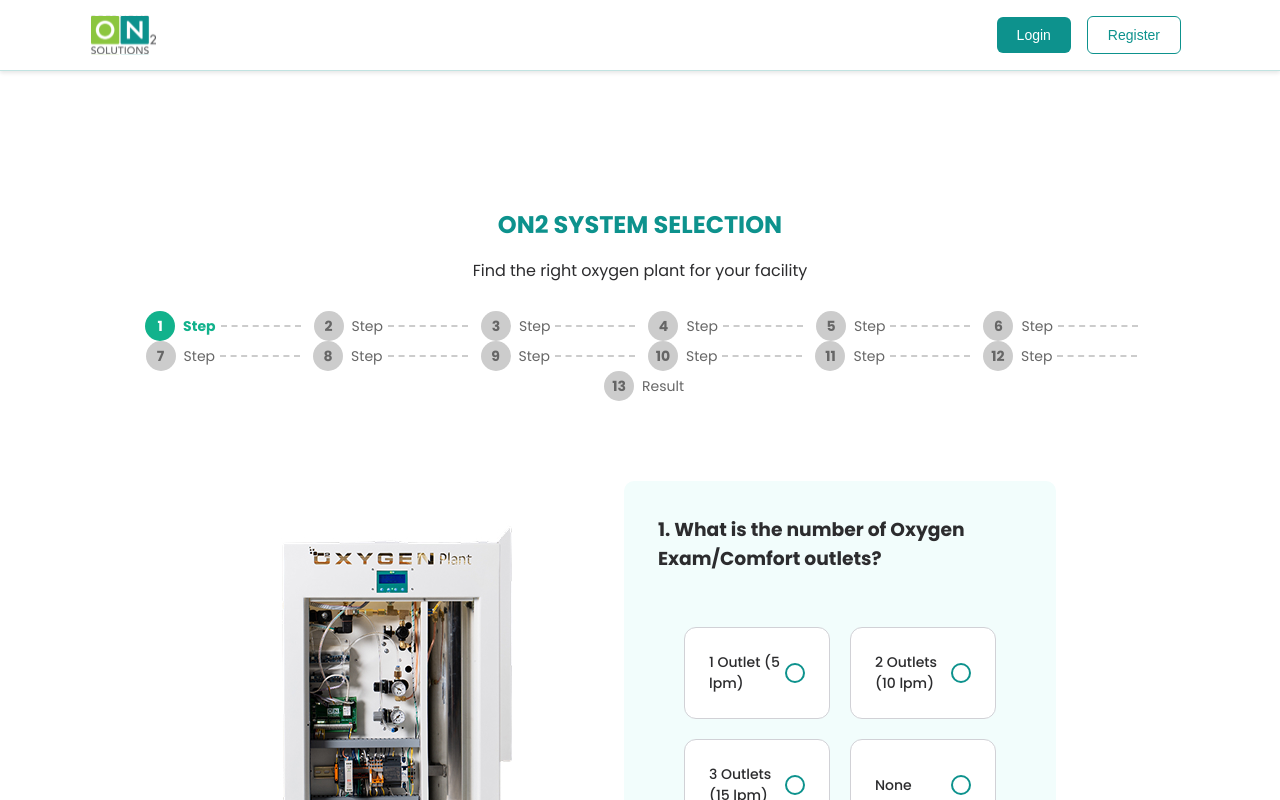
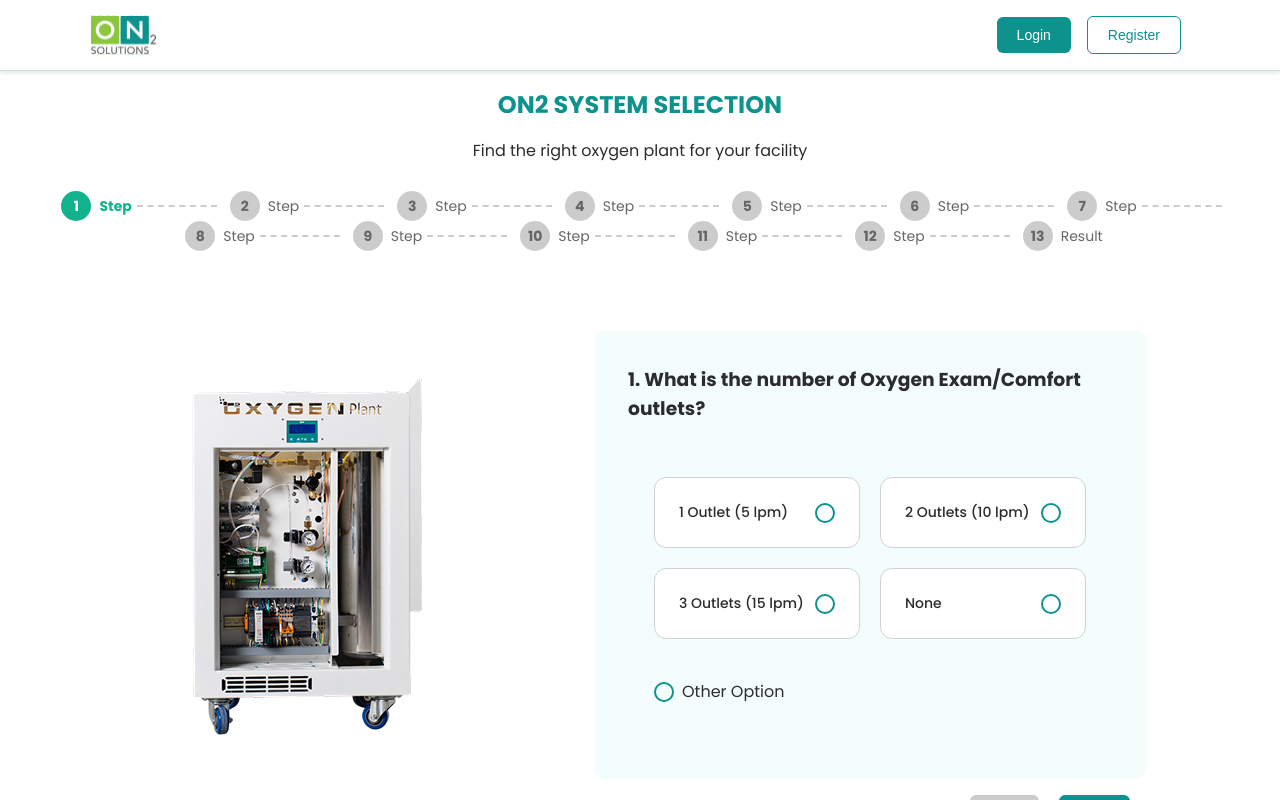
Before and after one commit to RajibMiah/O2SupplyHub-frontend, a React (Vite) app: page /cylinder-selection in a window 1280 px wide. Shown: the top 800 px of the page. Built offline with nearby package versions, Linux system fonts and the light colour scheme.

Commit message:
add responsible behaviours

```diff
--- a/src/components/QuestionStep/index.jsx
+++ b/src/components/QuestionStep/index.jsx
@@ -14,14 +14,9 @@ import {
    OtherOption,
    ButtonContainer,
    Button,
+   Layout,
 } from '@styles/selectionStyle';
 import { useState } from 'react';
-import styled from 'styled-components';
-
-const Layout = styled.div`
-   display: flex;
-   justify-content: space-around;
-`;
 
 const QuestionStep = ({ questions }) => {
    const dispatch = useDispatch();
--- a/src/styles/selectionStyle.js
+++ b/src/styles/selectionStyle.js
@@ -1,9 +1,21 @@
+import { motion } from 'framer-motion';
 import styled from 'styled-components';
 
 export const Container = styled.div`
    text-align: center;
-   padding: 8rem;
    font-family: 'Poppins', sans-serif;
+   padding: 0; /* Default: Small Screens (Mobile) */
+
+   @media (min-width: 768px) {
+      padding: 0.5rem; /* Medium Screens (Tablets) */
+   }
+
+   @media (min-width: 1024px) {
+      padding: 0.5rem;
+   }
+   @media (min-width: 1400px) {
+      padding: 8rem; /* Large Screens (Desktops & Above) */
+   }
 `;
 
 export const Title = styled.h2`
@@ -90,15 +102,39 @@ export const ContentContainer = styled.div`
    //    justify-content: space-around;
    gap: 5rem;
    margin: 5rem;
+   @media (max-width: 768px) {
+      display: flex;
+      flex-direction: column;
+      margin: 1rem;
+   }
+`;
+
+export const Layout = styled.div`
+   display: flex;
+   justify-content: space-around;
+   @media (max-width: 768px) {
+      flex-direction: column;
+   }
 `;
 
 export const ImageContainer = styled.div``;
+
+export const MotionImgContainer = styled(motion.img)`
+   width: '100%';
+   borderradius: '10px';
+   @media (min-width: 768px) {
+      width: 40%;
+   }
+`;
 
 export const QuestionContainer = styled.div`
    background: #f2fdfc;
    padding: 20px;
    border-radius: 10px;
    width: 50%;
+   @media (max-width: 768px) {
+      width: 100%;
+   }
 `;
 
 export const QuestionTitle = styled.h3`
```
